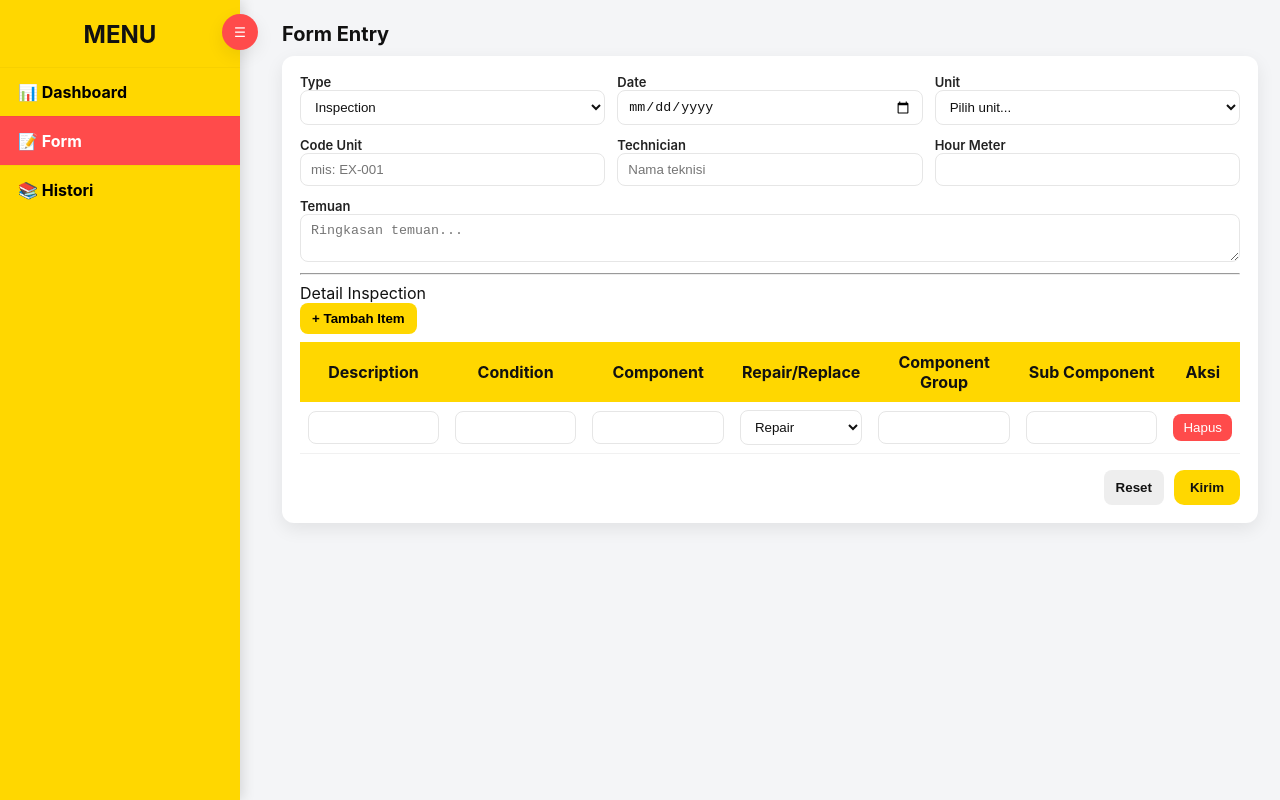
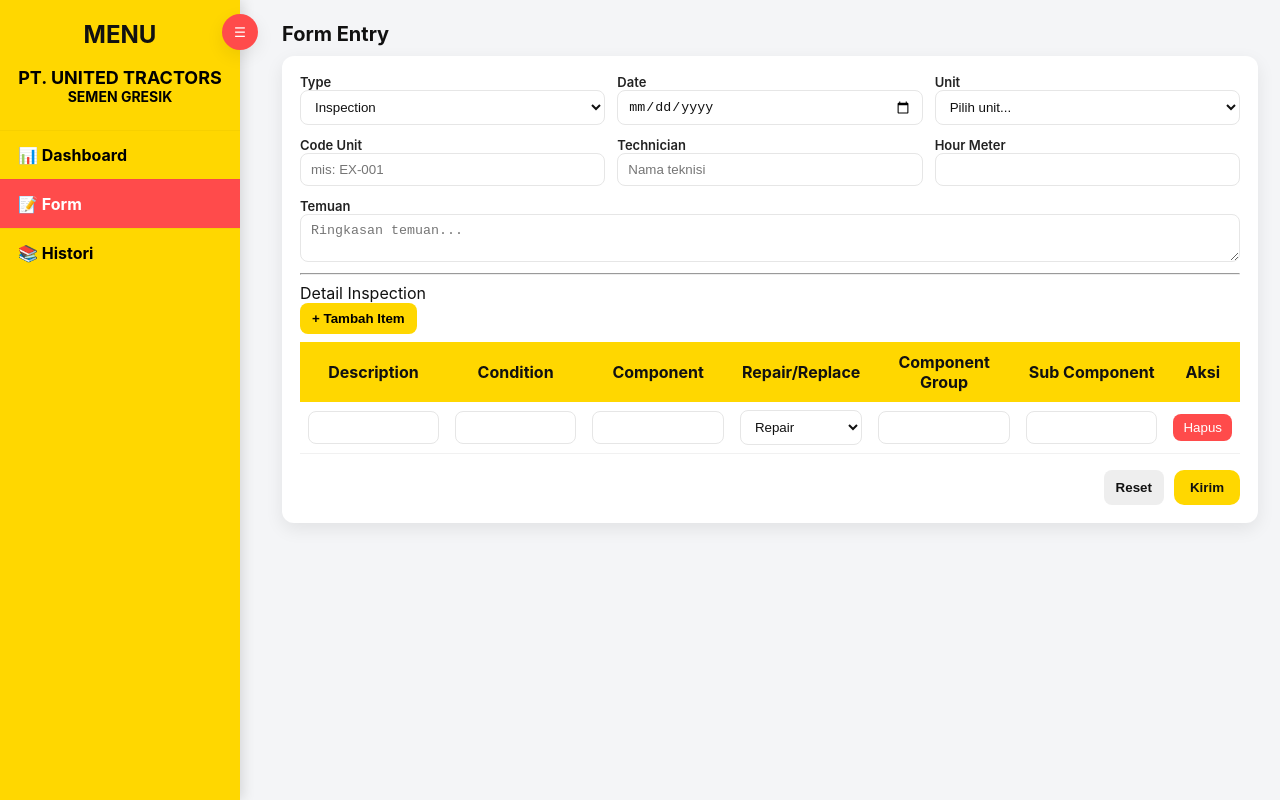
Before and after one commit to UTSG-alt/project, a plain HTML site: page form.html in a window 1280 px wide. Drawn offline with Linux system fonts and the light colour scheme.

Commit message:
Add files via upload

```diff
--- a/form.html
+++ b/form.html
@@ -10,6 +10,12 @@
   <div class="sidebar" id="sidebar">
     <button class="toggle-btn" onclick="toggleSidebar()">☰</button>
     <h2>MENU</h2>
+        <!-- Tambahan untuk identitas -->
+    <div class="brand">
+        <h2>PT. UNITED TRACTORS</h2>
+        <h3>SEMEN GRESIK</h3>
+    </div>
+
     <a class="menu-item" href="index.html">📊 Dashboard</a>
     <a class="menu-item active" href="form.html">📝 Form</a>
     <a class="menu-item" href="history.html">📚 Histori</a>
--- a/styles.css
+++ b/styles.css
@@ -96,3 +96,30 @@ tbody td{ padding:8px; border-bottom:1px solid #f1f1f1; vertical-align:middle; }
   .sidebar .menu-item{ display:inline-block; margin-right:6px; }
   .modal{ padding:12px; }
 }
+
+/* ========== STYLE LAIN ========== */
+.sidebar { ... }
+.menu-item { ... }
+.form-container { ... }
+.table-container { ... }
+
+/* ========== TAMBAHKAN DI BAWAH SINI ========== */
+.brand {
+    text-align: center;
+    margin-bottom: 25px;
+}
+
+.brand h2, .brand h3 {
+    margin: 0;
+    padding: 0;
+    color: black;
+    font-weight: bold;
+}
+
+.brand h2 {
+    font-size: 18px;
+}
+
+.brand h3 {
+    font-size: 14px;
+}
```
Also changed, not shown: history.html (+6 -0 lines), index.html (+6 -0 lines).
